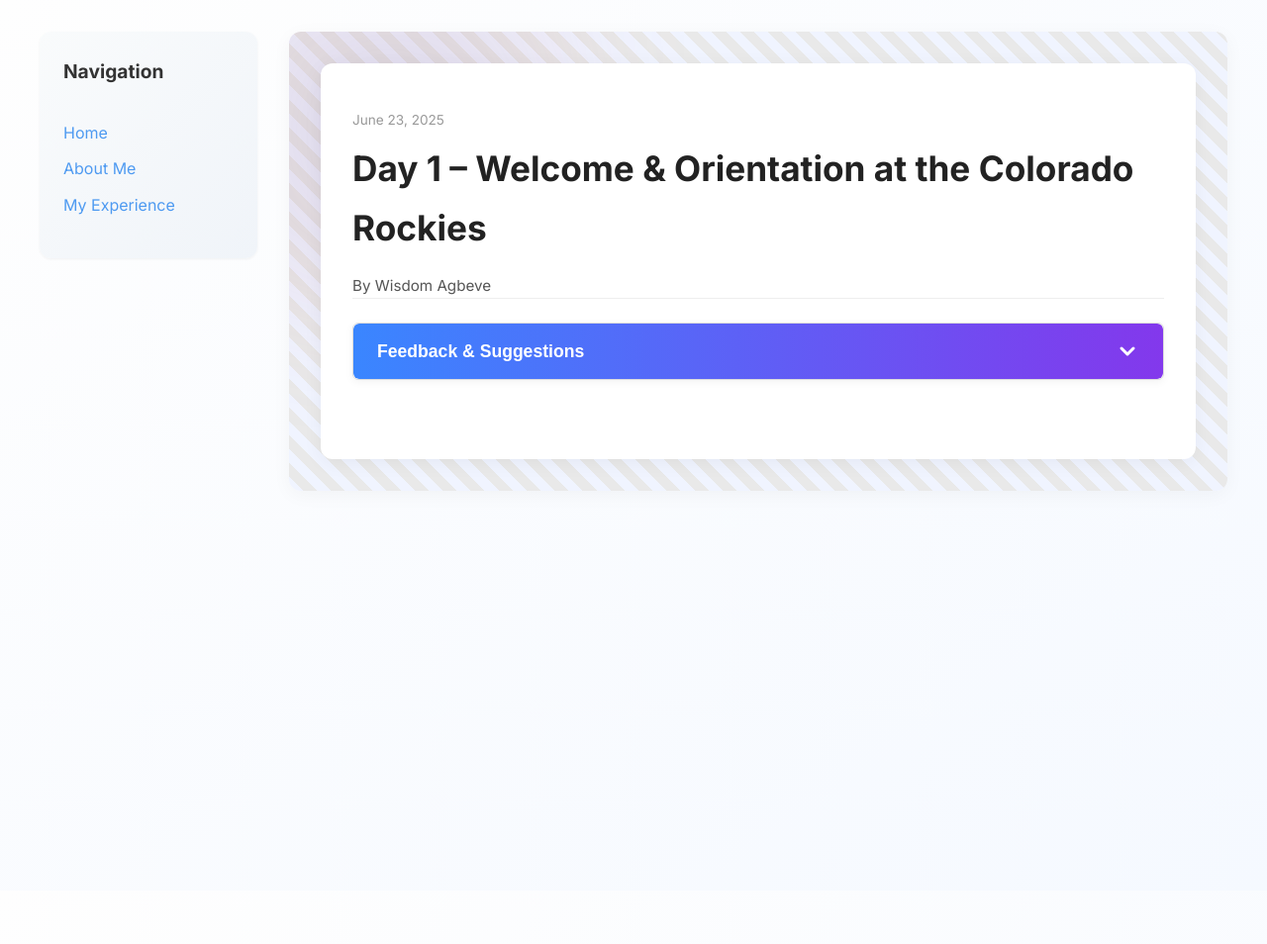
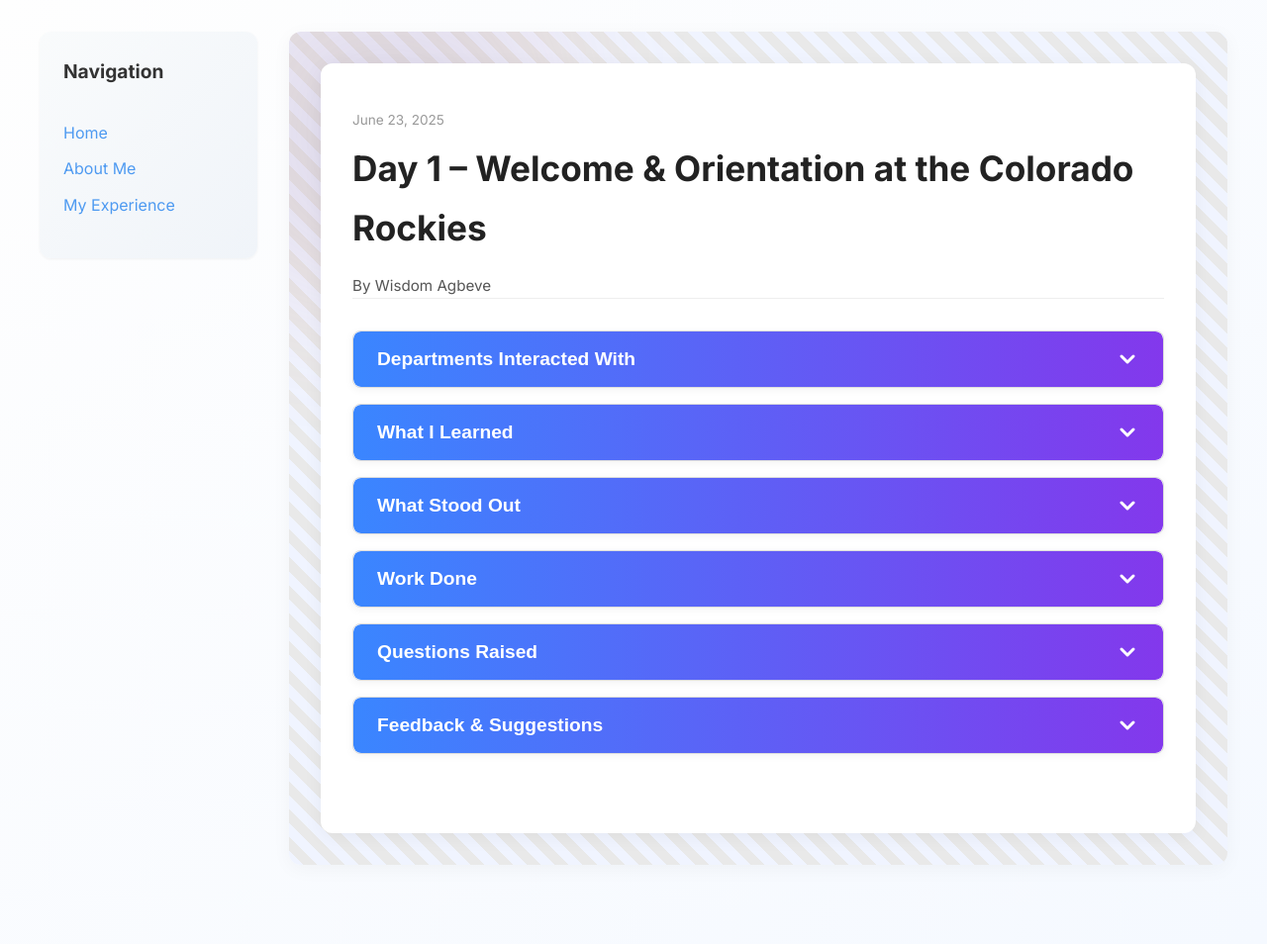
Before and after one commit to wagbeve/wagbeve.github.io, a Jekyll site: the page built from _posts/2025-06-23-day-1.md, in a window 1280 px wide. Shown: the whole page at 99% size. Built offline with Jekyll 4.4.1, drawn with Linux system fonts in a browser that asks for light colours; before the commit the page ends 900 px from its top, so only the background shows below that.

Commit message:
Update post.html

```diff
--- a/_layouts/post.html
+++ b/_layouts/post.html
@@ -9,7 +9,7 @@ layout: default
     <p class="post-author">By {{ page.author | default: site.author }}</p>
   </header>
 
-  <div class="accordion">
+  <div class="accordion" role="region" aria-label="Post Sections">
 
     {% assign sections =
       "Departments Interacted With,departments_interacted_with
@@ -21,15 +21,21 @@ layout: default
       | split:"|" %}
 
     {% for section in sections %}
-      {% assign title = section | split: "," | first %}
-      {% assign key = section | split: "," | last %}
+      {% assign title = section | split: "," | first | strip %}
+      {% assign key = section | split: "," | last | strip %}
+
+      {%- comment -%}
+      Debug line - remove or comment out once confirmed working:
+      <p><strong>Checking key:</strong> {{ key }} - Exists? {{ page[key] | default: 'No content' }}</p>
+      {%- endcomment -%}
+
       {% if page[key] %}
       <div class="accordion-item">
-        <button class="accordion-header" aria-expanded="false" aria-controls="section-{{ forloop.index }}">
+        <button class="accordion-header" aria-expanded="false" aria-controls="section-{{ forloop.index }}" id="accordion-header-{{ forloop.index }}">
           <span>{{ title }}</span>
-          <svg class="accordion-icon" xmlns="http://www.w3.org/2000/svg" width="24" height="24" fill="none" stroke="currentColor" stroke-width="3" stroke-linecap="round" stroke-linejoin="round"><polyline points="6 9 12 15 18 9"/></svg>
+          <svg class="accordion-icon" xmlns="http://www.w3.org/2000/svg" width="24" height="24" fill="none" stroke="currentColor" stroke-width="3" stroke-linecap="round" stroke-linejoin="round" aria-hidden="true"><polyline points="6 9 12 15 18 9"/></svg>
         </button>
-        <div id="section-{{ forloop.index }}" class="accordion-content" hidden>
+        <div id="section-{{ forloop.index }}" class="accordion-content" role="region" aria-labelledby="accordion-header-{{ forloop.index }}" hidden>
           {{ page[key] | markdownify }}
         </div>
       </div>
@@ -65,40 +74,40 @@ layout: default
   /* Accordion container */
   .accordion {
     max-width: 900px;
-    margin: 1.5rem auto 3rem;
+    margin: 2rem auto 3rem;
     font-family: 'Segoe UI', Tahoma, Geneva, Verdana, sans-serif;
   }
 
-  /* Each accordion item */
+  /* Accordion item */
   .accordion-item {
     border: 1px solid #ddd;
-    border-radius: 6px;
+    border-radius: 8px;
     margin-bottom: 1rem;
     box-shadow: 0 2px 8px rgb(0 0 0 / 0.05);
+    background-color: #fff;
     overflow: hidden;
-    background-color: #fff;
     transition: box-shadow 0.3s ease;
   }
   .accordion-item:hover {
-    box-shadow: 0 4px 12px rgb(0 0 0 / 0.1);
+    box-shadow: 0 5px 15px rgb(0 0 0 / 0.1);
   }
 
-  /* Accordion header button */
+  /* Accordion header */
   .accordion-header {
     width: 100%;
-    padding: 16px 24px;
-    font-size: 1.1rem;
-    font-weight: 600;
     background: linear-gradient(90deg, #3a86ff 0%, #8338ec 100%);
     color: white;
+    padding: 16px 24px;
+    font-size: 1.2rem;
+    font-weight: 600;
     border: none;
     cursor: pointer;
     display: flex;
     align-items: center;
     justify-content: space-between;
     user-select: none;
+    border-radius: 8px;
     transition: background 0.3s ease;
-    border-radius: 6px;
   }
   .accordion-header:hover,
   .accordion-header[aria-expanded="true"] {
```
Also changed, not shown: other parts of _layouts/post.html (+7 -4 lines).
